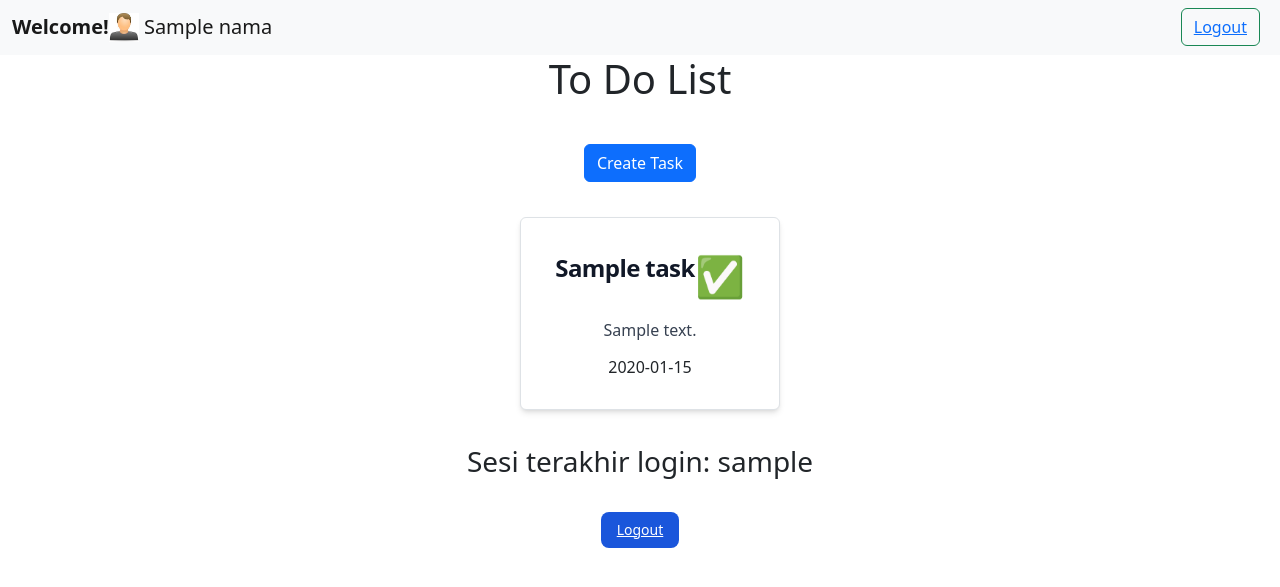
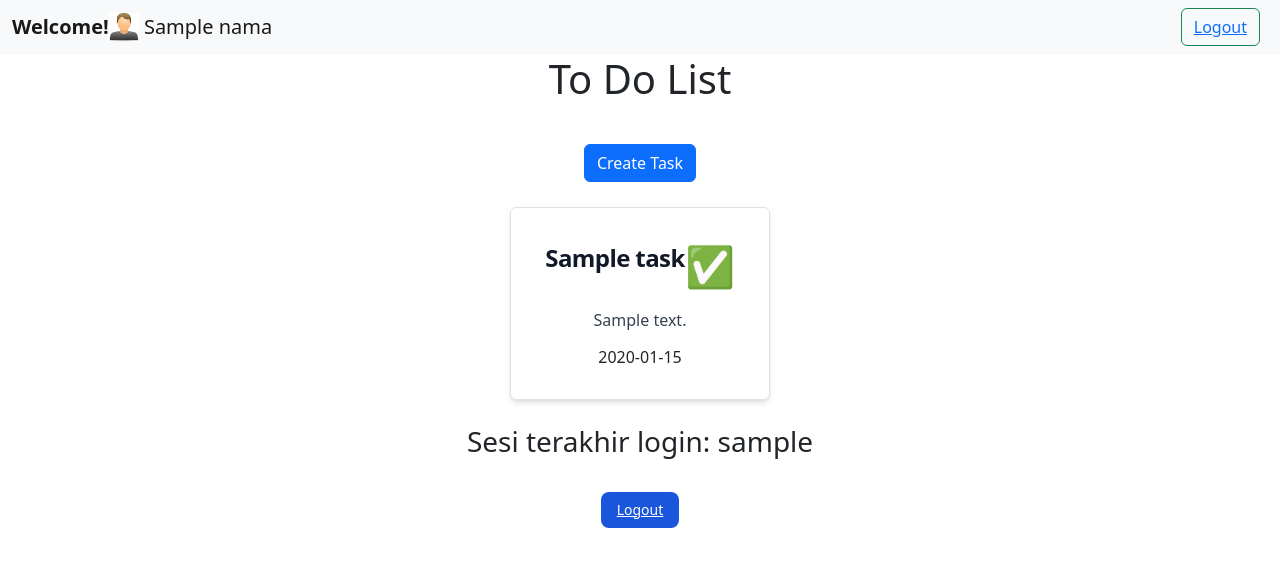
Before and after one commit to valenciusap17/Tugas2, a Django app: template todolist/templates/todolist.html in a window 1280 px wide. Shown: the top 587 px of the page. Run offline with Django 4.2, Linux system fonts and the light colour scheme; tables that the repository leaves empty hold one stand-in row (values such as "Sample post"); the template is opened without the code that fills it: values that come from a table or form of the project are taken from there, most other values are stand-ins (such as "Sample title", 1, 10 or a date in 2020).

Commit message:
Addign README-TWO.md

```diff
--- a/todolist/templates/todolist.html
+++ b/todolist/templates/todolist.html
@@ -71,8 +71,8 @@
   </div>
 </div>
 
-<div class="container mx-auto mt-4">
-  <div class="row" id="containCards">
+<div class="container">
+  <div id="containCards">
 
   </div>
 </div>
```
Also changed, not shown: todolist/README-TWO.md.
